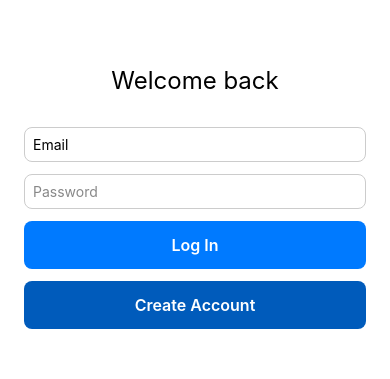
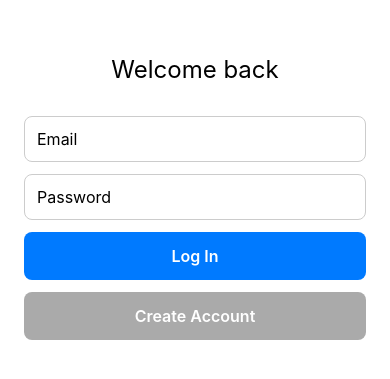
Before and after one commit to I4mCh40s/Maap, a React Native app: screen /Login in a window 390 px wide. Shown: the part 219-598 px from the top of the page. Built offline with nearby package versions, Linux system fonts and the light colour scheme; no server answers.

Commit message:
Stable version

```diff
--- a/App.tsx
+++ b/App.tsx
@@ -1,71 +1,115 @@
 // App.tsx
 import React, { useEffect, useState } from 'react';
+import { View, ActivityIndicator, StyleSheet } from 'react-native';
 import { NavigationContainer } from '@react-navigation/native';
 import { createNativeStackNavigator } from '@react-navigation/native-stack';
 import firebase from 'firebase/compat/app';
 import 'firebase/compat/auth';
 import { auth } from './src/firebase';
+import * as SecureStore from 'expo-secure-store';
 
 import OnboardingScreen from './src/screens/OnboardingScreen';
 import LoginScreen      from './src/screens/LoginScreen';
 import SignupScreen     from './src/screens/SignupScreen';
 import AppTabs          from './src/navigation/AppTabs';
+import LockScreen       from './src/screens/LockScreen';
 
-// --- No changes needed here, this is the stack for logged-out users ---
+// This is your existing stack for logged-out users
 type AuthStackParamList = {
   Onboarding: undefined;
   Login:      undefined;
   Signup:     undefined;
 };
 const AuthStack = createNativeStackNavigator<AuthStackParamList>();
+const AuthStackScreens = () => (
+    <AuthStack.Navigator initialRouteName="Onboarding" screenOptions={{ headerShown: false }}>
+        <AuthStack.Screen name="Onboarding" component={OnboardingScreen} />
+        <AuthStack.Screen name="Login"      component={LoginScreen} />
+        <AuthStack.Screen name="Signup"     component={SignupScreen} />
+    </AuthStack.Navigator>
+);
 
-// --- MODIFICATION 1: `PowerUp` type removed from the app stack ---
-type AppStackParamList = {
-  Main: undefined;
-  // REMOVED: PowerUp: undefined;
-};
+// We keep your AppStack definition as it just holds the AppTabs
+type AppStackParamList = { Main: undefined };
 const AppStack  = createNativeStackNavigator<AppStackParamList>();
+const AppStackScreens = () => (
+    <AppStack.Navigator screenOptions={{ headerShown: false }}>
+        <AppStack.Screen name="Main" component={AppTabs} />
+    </AppStack.Navigator>
+);
+
 
 export default function App() {
   const [user, setUser]       = useState<firebase.User | null>(null);
   const [initializing, setInitializing] = useState(true);
 
-  // 1) Subscribe to Firebase auth state
+  // === NEW STATE FOR THE LOCK SCREEN ===
+  const [isBiometricsEnabled, setIsBiometricsEnabled] = useState(false);
+  const [isUnlocked, setIsUnlocked] = useState(false);
+
+
   useEffect(() => {
-    const unsub = auth.onAuthStateChanged(u => {
-      setUser(u);
-      if (initializing) setInitializing(false);
+    const unsub = auth.onAuthStateChanged(async (currentUser) => {
+      setUser(currentUser);
+
+      if (currentUser) {
+        // User is logged in, check if they have enabled biometrics in the secure store
+        const enabled = await SecureStore.getItemAsync('biometricsEnabled');
+        setIsBiometricsEnabled(enabled === 'true');
+        // If biometrics are NOT enabled, we can consider the app "unlocked" by default
+        if (enabled !== 'true') {
+            setIsUnlocked(true);
+        }
+      } else {
+        // User logged out, reset everything
+        setIsBiometricsEnabled(false);
+        setIsUnlocked(false);
+      }
+
+      setInitializing(false);
     });
     return unsub;
   }, []);
 
-  // Show nothing (or a splash) while we figure out if there's a user
-  if (initializing) return null;
+  // Show a full-screen loading indicator while Firebase initializes
+  if (initializing) {
+    return (
+        <View style={styles.container}>
+            <ActivityIndicator size="large" />
+        </View>
+    );
+  }
 
+  // --- Main Render Logic ---
+
+  // 1. If the user is logged in...
+  if (user) {
+    // ... and they have biometrics enabled, but haven't unlocked this session yet...
+    if (isBiometricsEnabled && !isUnlocked) {
+        // ... show them the lock screen.
+        return <LockScreen onUnlock={() => setIsUnlocked(true)} />;
+    }
+    // ... otherwise (they are logged in and either don't use biometrics or have just unlocked)...
+    // ... show them the main app.
+    return (
+        <NavigationContainer>
+            <AppStackScreens />
+        </NavigationContainer>
+    );
+  }
+
+  // 2. If the user is NOT logged in, show the authentication flow.
   return (
     <NavigationContainer>
-      {user ? (
-        // 2) If a user exists, show the main app
-        <AppStack.Navigator screenOptions={{ headerShown: false }}>
-          <AppStack.Screen name="Main" component={AppTabs} />
-          {/* --- MODIFICATION 2: The screen for 'PowerUp' is now deleted --- */}
-          {/*
-            REMOVED:
-            <AppStack.Screen
-              name="PowerUp"
-              component={SpinScreen}
-              options={{ presentation: 'modal' }}
-            />
-          */}
-        </AppStack.Navigator>
-      ) : (
-        // 3) Otherwise send them through Onboarding → Login/Signup
-        <AuthStack.Navigator initialRouteName="Onboarding" screenOptions={{ headerShown: false }}>
-          <AuthStack.Screen name="Onboarding" component={OnboardingScreen} />
-          <AuthStack.Screen name="Login"      component={LoginScreen} />
-          <AuthStack.Screen name="Signup"     component={SignupScreen} />
-        </AuthStack.Navigator>
-      )}
+      <AuthStackScreens />
     </NavigationContainer>
   );
 }
+
+const styles = StyleSheet.create({
+    container: {
+        flex: 1,
+        justifyContent: 'center',
+        alignItems: 'center',
+    }
+});
--- a/app.json
+++ b/app.json
@@ -27,7 +27,8 @@
       "package": "com.vitalyiam.Maap"
     },
     "plugins": [
-      "./plugins/withNFCReader.js"
+      "./plugins/withNFCReader.js",
+      "expo-secure-store"
     ],
     "web": {
       "favicon": "./assets/favicon.png"
--- a/package.json
+++ b/package.json
@@ -27,7 +27,9 @@
     "react-native-safe-area-context": "5.4.0",
     "react-native-screens": "~4.11.1",
     "react-native-tab-view": "^4.1.2",
-    "react-native-webview": "13.13.5"
+    "react-native-webview": "13.13.5",
+    "expo-local-authentication": "~16.0.5",
+    "expo-secure-store": "~14.2.3"
   },
   "devDependencies": {
     "@babel/core": "^7.25.2",
--- /dev/null
+++ b/src/screens/LockScreen.tsx
@@ -0,0 +1,77 @@
+// Create a new file: src/screens/LockScreen.tsx
+import React, { useEffect } from 'react';
+import { View, Text, StyleSheet, TouchableOpacity, Alert } from 'react-native';
+import * as LocalAuthentication from 'expo-local-authentication';
+import { MaterialCommunityIcons } from '@expo/vector-icons';
+import theme from '../theme';
+
+// The screen receives a function `onUnlock` to call when auth is successful.
+export default function LockScreen({ onUnlock }: { onUnlock: () => void }) {
+
+  const handleBiometricAuth = async () => {
+    try {
+      const result = await LocalAuthentication.authenticateAsync({
+        promptMessage: "Unlock Maap",
+        disableDeviceFallback: true, // Don't allow passcode fallback
+        cancelLabel: "Cancel",
+      });
+
+      if (result.success) {
+        onUnlock(); // Call the function to unlock the app
+      } else {
+        // You could handle failed attempts here, e.g., show an error.
+        console.log("Biometric auth failed or was cancelled.");
+      }
+    } catch (error) {
+      Alert.alert("Authentication Error", "Could not verify your identity. Please restart the app.");
+    }
+  };
+
+  // Attempt to authenticate automatically when the screen loads
+  useEffect(() => {
+    handleBiometricAuth();
+  }, []);
+
+  return (
+    <View style={styles.container}>
+      <MaterialCommunityIcons name="lock-outline" size={64} color={theme.colors.primary} />
+      <Text style={styles.title}>App Locked</Text>
+      <Text style={styles.subtitle}>Please verify your identity to continue.</Text>
+      <TouchableOpacity style={styles.button} onPress={handleBiometricAuth}>
+        <Text style={styles.buttonText}>Unlock with Biometrics</Text>
+      </TouchableOpacity>
+    </View>
+  );
+}
+
+const styles = StyleSheet.create({
+  container: {
+    flex: 1,
+    justifyContent: 'center',
+    alignItems: 'center',
+    backgroundColor: theme.colors.black,
+  },
+  title: {
+    fontSize: theme.fontSizes.h2,
+    color: theme.colors.white,
+    fontWeight: 'bold',
+    marginTop: theme.spacing.lg,
+  },
+  subtitle: {
+    fontSize: theme.fontSizes.body,
+    color: theme.colors.lightGrey,
+    marginTop: theme.spacing.sm,
+    marginBottom: theme.spacing.xl,
+  },
+  button: {
+    backgroundColor: theme.colors.primary,
+    paddingVertical: theme.spacing.md,
+    paddingHorizontal: theme.spacing.xl,
+    borderRadius: 30,
+  },
+  buttonText: {
+    color: theme.colors.black,
+    fontSize: theme.fontSizes.body,
+    fontWeight: 'bold',
+  },
+});
--- a/src/screens/LoginScreen.tsx
+++ b/src/screens/LoginScreen.tsx
@@ -1,17 +1,20 @@
 // src/screens/LoginScreen.tsx
 import React, { useState } from 'react';
+import * as LocalAuthentication from 'expo-local-authentication';
+import * as SecureStore from 'expo-secure-store';
 import {
   View,
   Text,
   TextInput,
-  Button,
   StyleSheet,
   Alert,
-  TouchableOpacity
+  TouchableOpacity,
+  ActivityIndicator
 } from 'react-native';
 import shared from '../components/SharedStyles'
 import { NativeStackScreenProps } from '@react-navigation/native-stack';
 import { auth } from '../firebase';
+import { signInWithEmailAndPassword } from 'firebase/auth'; // Import the v9 function
 
 type AuthStackParamList = {
   Login: undefined;
@@ -22,14 +25,52 @@ type Props = NativeStackScreenProps<AuthStackParamList, 'Login'>;
 export default function LoginScreen({ navigation }: Props) {
   const [email, setEmail]       = useState('');
   const [password, setPassword] = useState('');
+  const [loading, setLoading] = useState(false); // Add a loading state for better UX
 
   const onLogin = async () => {
+    if (!email.trim() || !password.trim()) {
+      Alert.alert('Error', 'Please enter your email and password.');
+      return;
+    }
+
+    setLoading(true);
     try {
-      // v9 compat: auth is from firebase.auth()
-      await auth.signInWithEmailAndPassword(email, password);
-      // App.tsx onAuthStateChanged will now switch to the main flow
+      // Use the modular v9 function
+      await signInWithEmailAndPassword(auth, email, password);
+
+      // onAuthStateChanged in App.tsx will handle navigation,
+      // but we now check if we should prompt for biometrics.
+
+      // === NEW LOGIC STARTS HERE ===
+      const hasHardware = await LocalAuthentication.hasHardwareAsync();
+      const isEnrolled = await LocalAuthentication.isEnrolledAsync();
+
+      if (hasHardware && isEnrolled) {
+        Alert.alert(
+          "Enable Biometric Sign-In?",
+          "Use your fingerprint or face to sign in faster next time.",
+          [
+            {
+              text: "Yes, Enable",
+              onPress: async () => {
+                await SecureStore.setItemAsync('biometricsEnabled', 'true');
+                console.log("Biometrics enabled by user.");
+              },
+            },
+            {
+              text: "No, Thanks",
+              style: "cancel",
+              onPress: () => console.log("User declined biometrics."),
+            },
+          ]
+        );
+      }
+      // === NEW LOGIC ENDS HERE ===
+
     } catch (e: any) {
       Alert.alert('Login failed', e.message);
+    } finally {
+      setLoading(false);
     }
   };
 
@@ -47,16 +88,17 @@ export default function LoginScreen({ navigation }: Props) {
       <TextInput
         style={styles.input}
         placeholder="Password"
-        placeholderTextColor="#888"
         secureTextEntry
         value={password}
         onChangeText={setPassword}
       />
-      <TouchableOpacity style={shared.button} onPress={onLogin}>
-        <Text style={shared.buttonText}>Log In</Text>
+
+      <TouchableOpacity style={shared.button} onPress={onLogin} disabled={loading}>
+        {loading ? <ActivityIndicator color="white" /> : <Text style={shared.buttonText}>Log In</Text>}
       </TouchableOpacity>
+
       <TouchableOpacity
-        style={[shared.button, { backgroundColor: '#005BBB' }]}
+        style={[shared.button, { backgroundColor: '#AAA' }]}
         onPress={() => navigation.navigate('Signup')}
       >
         <Text style={shared.buttonText}>Create Account</Text>
@@ -66,22 +108,8 @@ export default function LoginScreen({ navigation }: Props) {
 }
 
 const styles = StyleSheet.create({
-  container: {
-    flex: 1,
-    padding: 24,
-    justifyContent: 'center',
-    backgroundColor: '#FFF',
-  },
-  title: {
-    fontSize: 24,
-    textAlign: 'center',
-    marginBottom: 32,
-  },
-  input:     {
-    borderWidth: 1,
-    borderColor: '#CCC',
-    borderRadius: 8,
-    padding: 8,
-    marginBottom: 12,
-  },
+  //... Your existing styles are fine
+  container: { flex: 1, padding: 24, justifyContent: 'center', backgroundColor: '#FFF', },
+  title: { fontSize: 24, textAlign: 'center', marginBottom: 32, },
+  input: { borderWidth: 1, borderColor: '#CCC', borderRadius: 8, padding: 12, marginBottom: 12, fontSize: 16 },
 });
```
Also changed, not shown: 1 other file (tests, documents, lock files or other folders).
